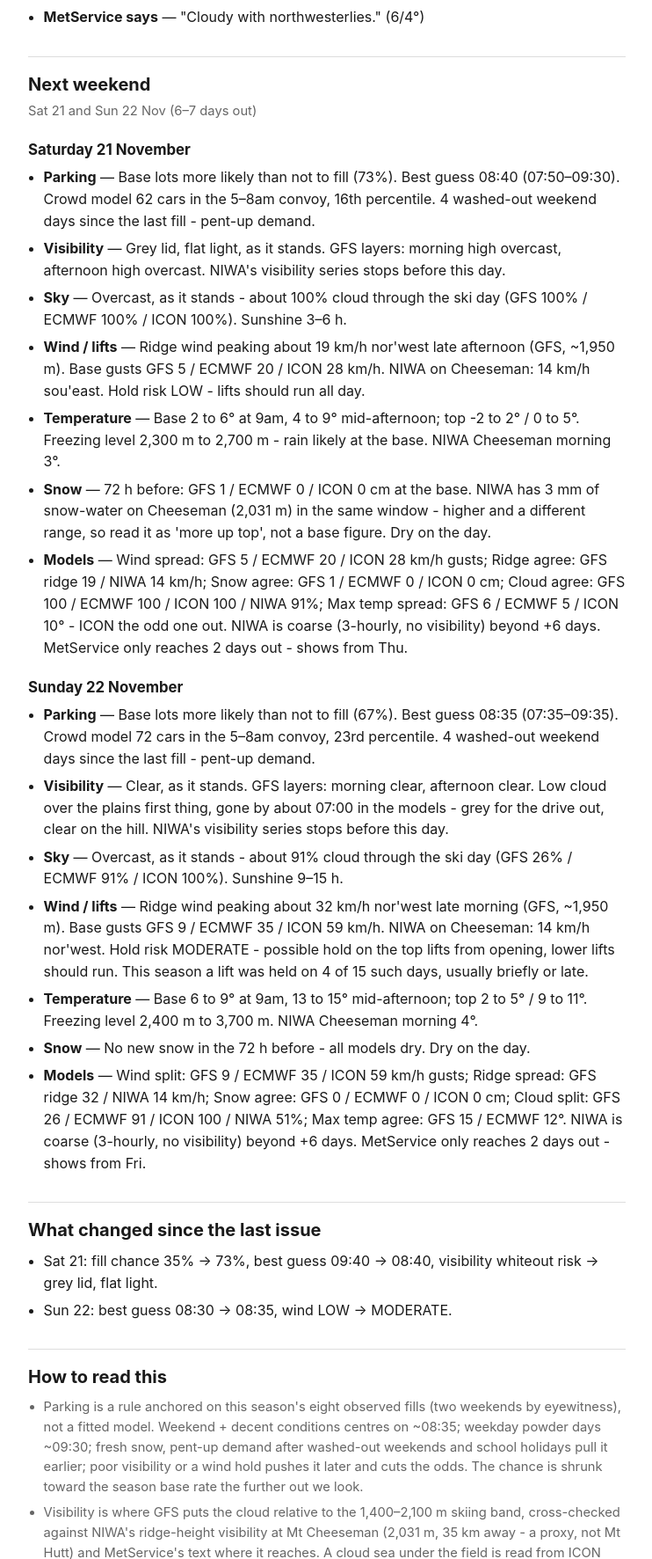
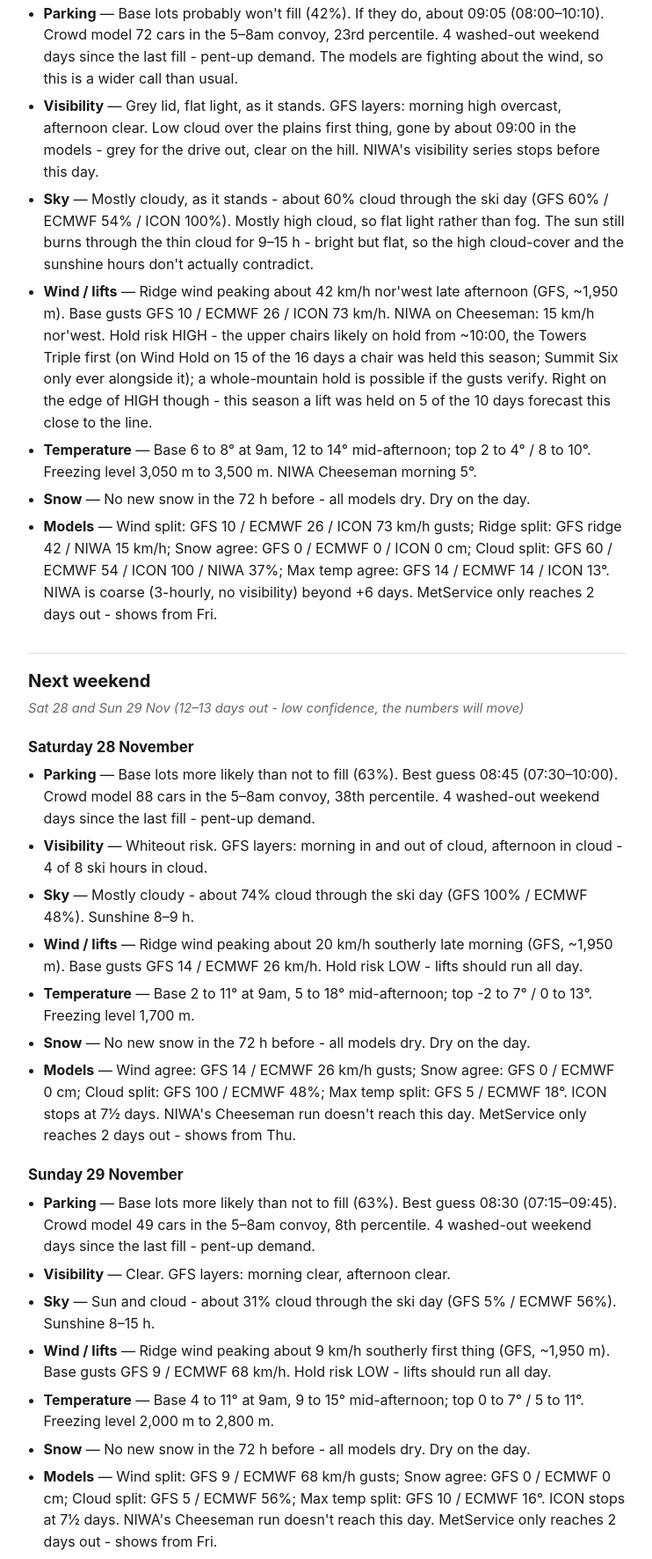
Before and after one commit to dhw52/mt-hutt-weather, a plain HTML site: page index.html in a window 1280 px wide. Shown: the part 900-2672 px from the top of the page at 88% size, without its empty margins (268-1010 px from the left). Drawn offline with Linux system fonts and the light colour scheme.

Commit message:
weekend forecast: 2026-11-15T14:12Z

```diff
--- a/index.html
+++ b/index.html
@@ -23,40 +23,48 @@ ul{padding-left:1.1rem;margin:.3rem 0} li{margin:.4rem 0}
 .lowconf{color:var(--muted);font-style:italic}
 a{color:var(--accent)}</style></head><body><main>
 <h1>Mt Hutt - the next two weekends</h1>
-<p class="meta">Issued Sun 15 Nov 2026, 11:37 NZ. Updated twice a day, about 09:30 and 21:30 NZ, through the season. Next issue about 21:30 Sun 15 Nov - GitHub&#x27;s scheduler sometimes runs a few hours late, but a late issue still pulls the most recent model runs, so the data is current even when the timestamp is not.</p>
-<h2>This weekend</h2><p class="sub">Sun 15 Nov (0 days out)</p>
-<h3>Sunday 15 November</h3><ul>
-<li><b>Parking</b> — Base lots probably won&#x27;t fill (33%). If they do, about 09:10 (08:35–09:45). Crowd model 30 cars in the 5–8am convoy, 0th percentile. 4 washed-out weekend days since the last fill - pent-up demand.</li>
-<li><b>Visibility</b> — Grey lid, flat light. GFS layers: morning high overcast, afternoon high overcast. NIWA: visibility down to 3 km at ridge height on Cheeseman. MetService&#x27;s text reads as mixed visibility.</li>
-<li><b>Sky</b> — Overcast - about 100% cloud through the ski day (GFS 100% / ECMWF 98% / ICON 100%). Mostly high cloud, so flat light rather than fog. The sun still burns through the thin cloud for 4–11 h - bright but flat, so the high cloud-cover and the sunshine hours don&#x27;t actually contradict.</li>
-<li><b>Wind / lifts</b> — Ridge wind peaking about 72 km/h nor&#x27;west late morning (GFS, ~1,950 m). Base gusts GFS 36 / ECMWF 103 / ICON 116 km/h. NIWA on Cheeseman: 55, gusts 115 km/h nor&#x27;west. Hold risk HIGH, and strong - the upper mountain is likely shut all day, and a full closure is possible. At this strength the upper mountain was shut all day on 6 of 8 days this season.</li>
-<li><b>Temperature</b> — Base 6 to 7° at 9am, 8 to 10° mid-afternoon; top 1 to 3° / 4 to 5°. Freezing level 3,750 m to 4,400 m. NIWA Cheeseman morning 3°.</li>
-<li><b>Snow</b> — No new snow in the 72 h before - all models dry. Dry on the day.</li>
-<li><b>Models</b> — Wind split: GFS 36 / ECMWF 103 / ICON 116 km/h gusts; Ridge spread: GFS ridge 72 / NIWA 55 km/h; Snow agree: GFS 0 / ECMWF 0 / ICON 0 cm; Cloud agree: GFS 100 / ECMWF 98 / ICON 100 / NIWA 99%; Max temp agree: GFS 8 / ECMWF 10 / ICON 10°.</li>
-<li><b>MetService says</b> — &quot;Cloudy with northwesterlies.&quot; (6/4°)</li>
-</ul>
-<h2>Next weekend</h2><p class="sub">Sat 21 and Sun 22 Nov (6–7 days out)</p>
+<p class="meta">Issued Mon 16 Nov 2026, 03:11 NZ. Updated twice a day, about 09:30 and 21:30 NZ, through the season. Next issue about 09:30 Mon 16 Nov - GitHub&#x27;s scheduler sometimes runs a few hours late, but a late issue still pulls the most recent model runs, so the data is current even when the timestamp is not.</p>
+<h2>This weekend</h2><p class="sub">Sat 21 and Sun 22 Nov (5–6 days out)</p>
 <h3>Saturday 21 November</h3><ul>
-<li><b>Parking</b> — Base lots more likely than not to fill (73%). Best guess 08:40 (07:50–09:30). Crowd model 62 cars in the 5–8am convoy, 16th percentile. 4 washed-out weekend days since the last fill - pent-up demand.</li>
-<li><b>Visibility</b> — Grey lid, flat light, as it stands. GFS layers: morning high overcast, afternoon high overcast. NIWA&#x27;s visibility series stops before this day.</li>
-<li><b>Sky</b> — Overcast, as it stands - about 100% cloud through the ski day (GFS 100% / ECMWF 100% / ICON 100%). Sunshine 3–6 h.</li>
-<li><b>Wind / lifts</b> — Ridge wind peaking about 19 km/h nor&#x27;west late afternoon (GFS, ~1,950 m). Base gusts GFS 5 / ECMWF 20 / ICON 28 km/h. NIWA on Cheeseman: 14 km/h sou&#x27;east. Hold risk LOW - lifts should run all day.</li>
-<li><b>Temperature</b> — Base 2 to 6° at 9am, 4 to 9° mid-afternoon; top -2 to 2° / 0 to 5°. Freezing level 2,300 m to 2,700 m - rain likely at the base. NIWA Cheeseman morning 3°.</li>
-<li><b>Snow</b> — 72 h before: GFS 1 / ECMWF 0 / ICON 0 cm at the base. NIWA has 3 mm of snow-water on Cheeseman (2,031 m) in the same window - higher and a different range, so read it as &#x27;more up top&#x27;, not a base figure. Dry on the day.</li>
-<li><b>Models</b> — Wind spread: GFS 5 / ECMWF 20 / ICON 28 km/h gusts; Ridge agree: GFS ridge 19 / NIWA 14 km/h; Snow agree: GFS 1 / ECMWF 0 / ICON 0 cm; Cloud agree: GFS 100 / ECMWF 100 / ICON 100 / NIWA 91%; Max temp spread: GFS 6 / ECMWF 5 / ICON 10° - ICON the odd one out. NIWA is coarse (3-hourly, no visibility) beyond +6 days. MetService only reaches 2 days out - shows from Thu.</li>
+<li><b>Parking</b> — Base lots probably won&#x27;t fill (35%). If they do, about 09:40 (08:55–10:25). Crowd model 64 cars in the 5–8am convoy, 16th percentile. 4 washed-out weekend days since the last fill - pent-up demand.</li>
+<li><b>Visibility</b> — Mixed, as it stands. GFS layers: morning in cloud, afternoon in cloud - 7 of 8 ski hours in cloud. NIWA: visibility down to 5 km at ridge height on Cheeseman (3-hourly).</li>
+<li><b>Sky</b> — Overcast, as it stands - about 100% cloud through the ski day (GFS 100% / ECMWF 100% / ICON 82%). Sunshine 0–11 h.</li>
+<li><b>Wind / lifts</b> — Ridge wind peaking about 14 km/h nor&#x27;west early afternoon (GFS, ~1,950 m). Base gusts GFS 7 / ECMWF 20 / ICON 27 km/h. NIWA on Cheeseman: 20, gusts 55 km/h sou&#x27;east. Hold risk LOW - lifts should run all day.</li>
+<li><b>Temperature</b> — Base 1 to 6° at 9am, 3 to 7° mid-afternoon; top -3 to 1° / -1 to 3°. Freezing level 2,050 m to 2,850 m. NIWA Cheeseman morning 2°.</li>
+<li><b>Snow</b> — No new snow in the 72 h before - all models dry. NIWA has 4 mm of snow-water on Cheeseman (2,031 m) in the same window - higher and a different range, so read it as &#x27;more up top&#x27;, not a base figure. Dry on the day.</li>
+<li><b>Models</b> — Wind agree: GFS 7 / ECMWF 20 / ICON 27 km/h gusts; Ridge agree: GFS ridge 14 / NIWA 20 km/h; Snow agree: GFS 0 / ECMWF 0 / ICON 0 cm; Cloud agree: GFS 100 / ECMWF 100 / ICON 82 / NIWA 99%; Max temp spread: GFS 3 / ECMWF 6 / ICON 8° - GFS the odd one out. MetService only reaches 2 days out - shows from Thu.</li>
 </ul>
 <h3>Sunday 22 November</h3><ul>
-<li><b>Parking</b> — Base lots more likely than not to fill (67%). Best guess 08:35 (07:35–09:35). Crowd model 72 cars in the 5–8am convoy, 23rd percentile. 4 washed-out weekend days since the last fill - pent-up demand.</li>
-<li><b>Visibility</b> — Clear, as it stands. GFS layers: morning clear, afternoon clear. Low cloud over the plains first thing, gone by about 07:00 in the models - grey for the drive out, clear on the hill. NIWA&#x27;s visibility series stops before this day.</li>
-<li><b>Sky</b> — Overcast, as it stands - about 91% cloud through the ski day (GFS 26% / ECMWF 91% / ICON 100%). Sunshine 9–15 h.</li>
-<li><b>Wind / lifts</b> — Ridge wind peaking about 32 km/h nor&#x27;west late morning (GFS, ~1,950 m). Base gusts GFS 9 / ECMWF 35 / ICON 59 km/h. NIWA on Cheeseman: 14 km/h nor&#x27;west. Hold risk MODERATE - possible hold on the top lifts from opening, lower lifts should run. This season a lift was held on 4 of 15 such days, usually briefly or late.</li>
-<li><b>Temperature</b> — Base 6 to 9° at 9am, 13 to 15° mid-afternoon; top 2 to 5° / 9 to 11°. Freezing level 2,400 m to 3,700 m. NIWA Cheeseman morning 4°.</li>
+<li><b>Parking</b> — Base lots probably won&#x27;t fill (42%). If they do, about 09:05 (08:00–10:10). Crowd model 72 cars in the 5–8am convoy, 23rd percentile. 4 washed-out weekend days since the last fill - pent-up demand. The models are fighting about the wind, so this is a wider call than usual.</li>
+<li><b>Visibility</b> — Grey lid, flat light, as it stands. GFS layers: morning high overcast, afternoon clear. Low cloud over the plains first thing, gone by about 09:00 in the models - grey for the drive out, clear on the hill. NIWA&#x27;s visibility series stops before this day.</li>
+<li><b>Sky</b> — Mostly cloudy, as it stands - about 60% cloud through the ski day (GFS 60% / ECMWF 54% / ICON 100%). Mostly high cloud, so flat light rather than fog. The sun still burns through the thin cloud for 9–15 h - bright but flat, so the high cloud-cover and the sunshine hours don&#x27;t actually contradict.</li>
+<li><b>Wind / lifts</b> — Ridge wind peaking about 42 km/h nor&#x27;west late afternoon (GFS, ~1,950 m). Base gusts GFS 10 / ECMWF 26 / ICON 73 km/h. NIWA on Cheeseman: 15 km/h nor&#x27;west. Hold risk HIGH - the upper chairs likely on hold from ~10:00, the Towers Triple first (on Wind Hold on 15 of the 16 days a chair was held this season; Summit Six only ever alongside it); a whole-mountain hold is possible if the gusts verify. Right on the edge of HIGH though - this season a lift was held on 5 of the 10 days forecast this close to the line.</li>
+<li><b>Temperature</b> — Base 6 to 8° at 9am, 12 to 14° mid-afternoon; top 2 to 4° / 8 to 10°. Freezing level 3,050 m to 3,500 m. NIWA Cheeseman morning 5°.</li>
 <li><b>Snow</b> — No new snow in the 72 h before - all models dry. Dry on the day.</li>
-<li><b>Models</b> — Wind split: GFS 9 / ECMWF 35 / ICON 59 km/h gusts; Ridge spread: GFS ridge 32 / NIWA 14 km/h; Snow agree: GFS 0 / ECMWF 0 / ICON 0 cm; Cloud split: GFS 26 / ECMWF 91 / ICON 100 / NIWA 51%; Max temp agree: GFS 15 / ECMWF 12°. NIWA is coarse (3-hourly, no visibility) beyond +6 days. MetService only reaches 2 days out - shows from Fri.</li>
+<li><b>Models</b> — Wind split: GFS 10 / ECMWF 26 / ICON 73 km/h gusts; Ridge split: GFS ridge 42 / NIWA 15 km/h; Snow agree: GFS 0 / ECMWF 0 / ICON 0 cm; Cloud split: GFS 60 / ECMWF 54 / ICON 100 / NIWA 37%; Max temp agree: GFS 14 / ECMWF 14 / ICON 13°. NIWA is coarse (3-hourly, no visibility) beyond +6 days. MetService only reaches 2 days out - shows from Fri.</li>
+</ul>
+<h2>Next weekend</h2><p class="sub lowconf">Sat 28 and Sun 29 Nov (12–13 days out - low confidence, the numbers will move)</p>
+<h3>Saturday 28 November</h3><ul>
+<li><b>Parking</b> — Base lots more likely than not to fill (63%). Best guess 08:45 (07:30–10:00). Crowd model 88 cars in the 5–8am convoy, 38th percentile. 4 washed-out weekend days since the last fill - pent-up demand.</li>
+<li><b>Visibility</b> — Whiteout risk. GFS layers: morning in and out of cloud, afternoon in cloud - 4 of 8 ski hours in cloud.</li>
+<li><b>Sky</b> — Mostly cloudy - about 74% cloud through the ski day (GFS 100% / ECMWF 48%). Sunshine 8–9 h.</li>
+<li><b>Wind / lifts</b> — Ridge wind peaking about 20 km/h southerly late morning (GFS, ~1,950 m). Base gusts GFS 14 / ECMWF 26 km/h. Hold risk LOW - lifts should run all day.</li>
+<li><b>Temperature</b> — Base 2 to 11° at 9am, 5 to 18° mid-afternoon; top -2 to 7° / 0 to 13°. Freezing level 1,700 m.</li>
+<li><b>Snow</b> — No new snow in the 72 h before - all models dry. Dry on the day.</li>
+<li><b>Models</b> — Wind agree: GFS 14 / ECMWF 26 km/h gusts; Snow agree: GFS 0 / ECMWF 0 cm; Cloud split: GFS 100 / ECMWF 48%; Max temp split: GFS 5 / ECMWF 18°. ICON stops at 7½ days. NIWA&#x27;s Cheeseman run doesn&#x27;t reach this day. MetService only reaches 2 days out - shows from Thu.</li>
+</ul>
+<h3>Sunday 29 November</h3><ul>
+<li><b>Parking</b> — Base lots more likely than not to fill (63%). Best guess 08:30 (07:15–09:45). Crowd model 49 cars in the 5–8am convoy, 8th percentile. 4 washed-out weekend days since the last fill - pent-up demand.</li>
+<li><b>Visibility</b> — Clear. GFS layers: morning clear, afternoon clear.</li>
+<li><b>Sky</b> — Sun and cloud - about 31% cloud through the ski day (GFS 5% / ECMWF 56%). Sunshine 8–15 h.</li>
+<li><b>Wind / lifts</b> — Ridge wind peaking about 9 km/h southerly first thing (GFS, ~1,950 m). Base gusts GFS 9 / ECMWF 68 km/h. Hold risk LOW - lifts should run all day.</li>
+<li><b>Temperature</b> — Base 4 to 11° at 9am, 9 to 15° mid-afternoon; top 0 to 7° / 5 to 11°. Freezing level 2,000 m to 2,800 m.</li>
+<li><b>Snow</b> — No new snow in the 72 h before - all models dry. Dry on the day.</li>
+<li><b>Models</b> — Wind split: GFS 9 / ECMWF 68 km/h gusts; Snow agree: GFS 0 / ECMWF 0 cm; Cloud split: GFS 5 / ECMWF 56%; Max temp split: GFS 10 / ECMWF 16°. ICON stops at 7½ days. NIWA&#x27;s Cheeseman run doesn&#x27;t reach this day. MetService only reaches 2 days out - shows from Fri.</li>
 </ul>
 <h2>What changed since the last issue</h2><ul>
-<li>Sat 21: fill chance 35% → 73%, best guess 09:40 → 08:40, visibility whiteout risk → grey lid, flat light.</li>
-<li>Sun 22: best guess 08:30 → 08:35, wind LOW → MODERATE.</li>
+<li>Sat 21: fill chance 73% → 35%, best guess 08:40 → 09:40, visibility grey lid, flat light → mixed.</li>
+<li>Sun 22: fill chance 67% → 42%, best guess 08:35 → 09:05, wind MODERATE → HIGH, visibility clear → grey lid, flat light.</li>
 </ul><h2>How to read this</h2><ul class="foot">
 <li>Parking is a rule anchored on this season&#x27;s eight observed fills (two weekends by eyewitness), not a fitted model. Weekend + decent conditions centres on ~08:35; weekday powder days ~09:30; fresh snow, pent-up demand after washed-out weekends and school holidays pull it earlier; poor visibility or a wind hold pushes it later and cuts the odds. The chance is shrunk toward the season base rate the further out we look.</li>
 <li>Visibility is where GFS puts the cloud relative to the 1,400–2,100 m skiing band, cross-checked against NIWA&#x27;s ridge-height visibility at Mt Cheeseman (2,031 m, 35 km away - a proxy, not Mt Hutt) and MetService&#x27;s text where it reaches. A cloud sea under the field is read from ICON and ECMWF over Methven instead: GFS doesn&#x27;t hold that low deck, and under the hill the models&#x27; levels sit inside their smoothed mountain.</li>
@@ -68,7 +76,7 @@ a{color:var(--accent)}</style></head><body><main>
 <li><b>ECMWF</b> — the European model, in the open 25 km version, two full runs a day landing about 8am and 8pm NZ, out to 15 days. It moves the weekend picture more than anything else, which is why the two issues sit just after it arrives. Usually the most skilful global model and the one to side with when it splits from GFS on wind. What we get has no cloud-by-height and no freezing level.</li>
 <li><b>ICON</b> — the German model (DWD), ~13 km, four runs a day at about the same times as GFS (~4:30am, 10:30am, 4:30pm, 10:30pm NZ), but only out to about 7½ days, so it drops out of the second weekend. Tends to run strong on wind; a useful tie-breaker inside a week.</li>
 <li><b>NIWA</b> — New Zealand&#x27;s own model chain (1.5 km to two days, coarser after), read at Mt Cheeseman - 2,031 m and 35 km up the range - because there is no public point on Mt Hutt. Refreshes about twice a day (the run we pull in the evening was issued from midday). Hourly to three days, 3-hourly after; visibility and gusts stop at about six days. The best instrument for ridge-height visibility and gusts inside three days, but it is a proxy on a different mountain.</li>
-<li><b>MetService</b> — a meteorologist&#x27;s sentence for the ski field, republished by NZSki, two days ahead only. It shows up when NZSki edit their page, usually 6–8am, with afternoon tweaks. Over 88 days it&#x27;s flagged 25 of 32 bad-visibility days the night before, with 12 false alarms - nearly all of them snow turning up late in the day. Treated as the human check, not a model.</li>
+<li><b>MetService</b> — a meteorologist&#x27;s sentence for the ski field, republished by NZSki, two days ahead only. It shows up when NZSki edit their page, usually 6–8am, with afternoon tweaks. Over 89 days it&#x27;s flagged 25 of 32 bad-visibility days the night before, with 12 false alarms - nearly all of them snow turning up late in the day. Treated as the human check, not a model.</li>
 <li><b>Webcams</b> — not a forecast input - a camera can&#x27;t see Saturday - but the marking scheme. The base and summit cameras are sampled at 9am, midday and 3pm each night and scored for visibility by how much edge detail survives in the frame (a whiteout has none; snow fools brightness measures, so those aren&#x27;t used). Every visibility call above - the GFS layer call, MetService&#x27;s text, NIWA&#x27;s visibility - is checked against those frames after the fact, and the forecasts are archived as issued so the check is fair: GFS rewrites its own history between runs. MetService&#x27;s clean record so far comes from that scoring; the GFS layer call doesn&#x27;t have enough archived days for a number yet.</li>
 <li><b>Weighing them</b> — inside three days: NIWA and MetService for visibility and wind, ECMWF for the big picture, GFS for cloud height. Four to seven days: ECMWF and ICON, with GFS noted as the dissenter. Beyond a week only GFS and ECMWF reach, everything is a lean, and the second weekend will move. When they split on wind, GFS has been the optimist this season - Sat 19 Sep is the live test.</li>
 </ul><p class="foot">This is an independent forecast, not an official one. It is put together from public weather models and NZSki's own live feed, and nobody at the ski field checks it. For the road, chains and whether the mountain is open, always check mthutt.co.nz on the day.</p><p class="foot">Sources: NZSki's live status feed, open-meteo for GFS, ECMWF and ICON, NIWA's public parks forecast for Mt Cheeseman, and MetService's ski-field text as republished by NZSki.</p><p class="foot">Hosted by <a href="https://lopophoto.co.nz/">LopoPhoto</a>, small-group photography workshops in Christchurch.</p></main><script defer src="https://static.cloudflareinsights.com/beacon.min.js" data-cf-beacon='{"token":"865f3a9fea83481996f171003651897d"}'></script></body></html>
```
